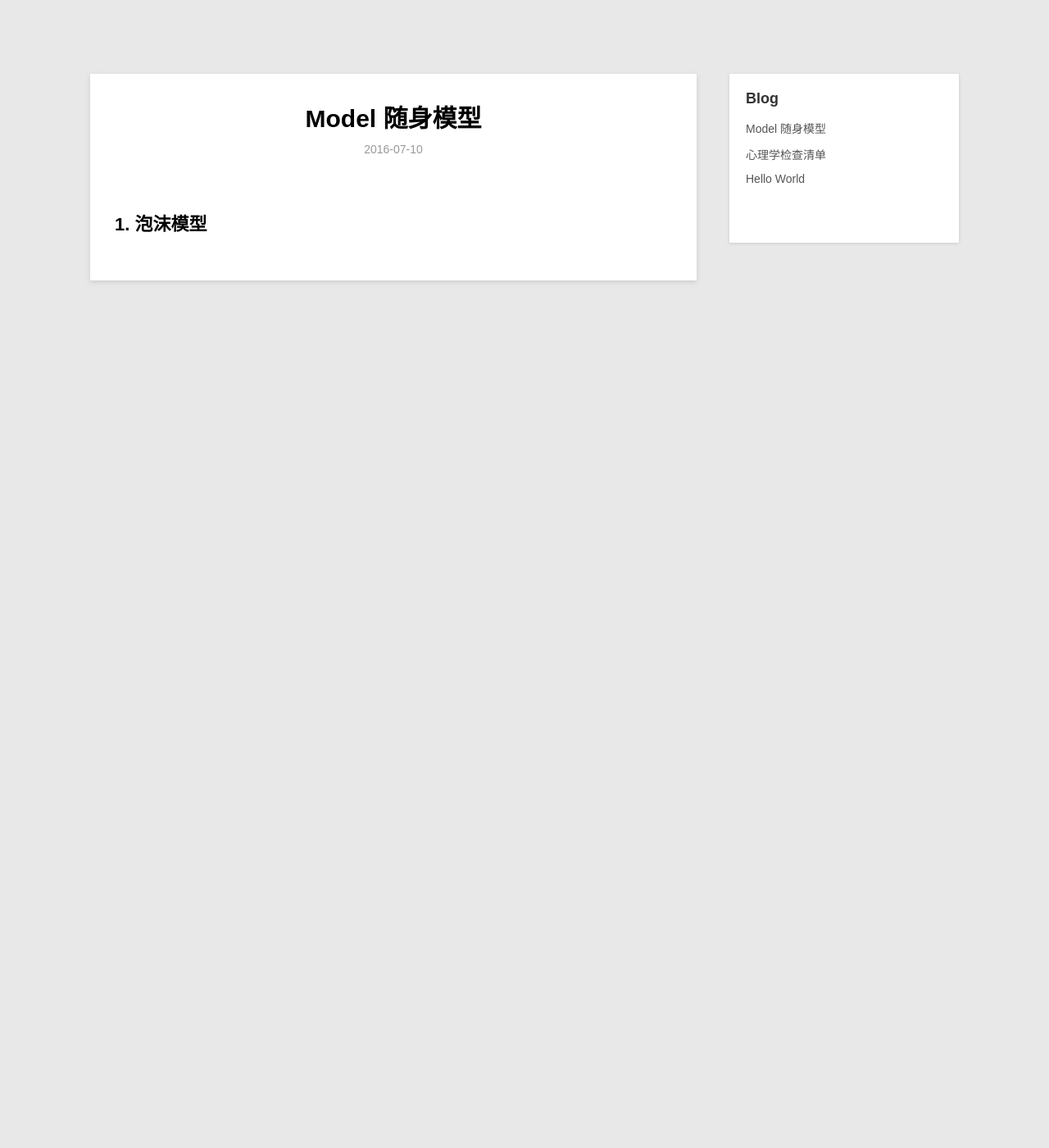
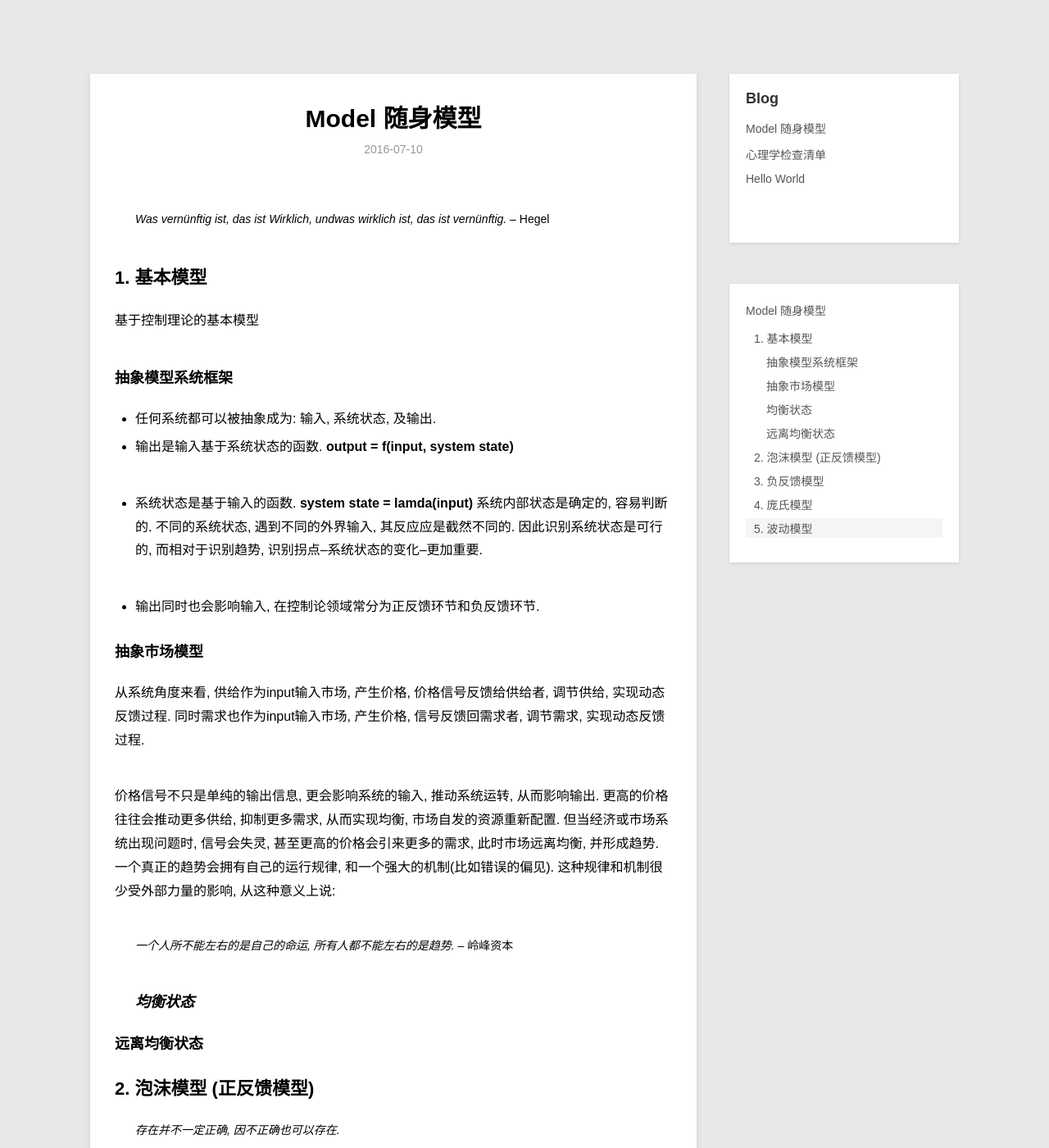
Before and after one commit to LightningX/lightningx.github.io, a Jekyll site: the page built from _posts/blog/2016-7-10-model.md, in a window 1280 px wide and 1400 px high. Shown: the whole window at 82% size. Built offline with Jekyll 4.4.1, drawn with Linux system fonts in a browser that asks for light colours; Markdown is read by kramdown in place of the engine named in the settings; some of the changed text lies outside the part shown.

Commit message:
updated model

```diff
--- a/_posts/blog/2016-7-10-model.md
+++ b/_posts/blog/2016-7-10-model.md
@@ -4,8 +4,46 @@ title: Model 随身模型
 description: 研究各个领域常见模型
 category: blog
 ---
+>Was vernünftig ist, das ist Wirklich, undwas wirklich ist, das ist vernünftig.
+> -- <cite>Hegel</cite>
 
-##1. 泡沫模型
+
+##1. 基本模型
+基于控制理论的基本模型
+
+###抽象模型系统框架
+- 任何系统都可以被抽象成为: 输入, 系统状态, 及输出.
+- 输出是输入基于系统状态的函数.
+**output = f(input, system state)**
+
+
+-	系统状态是基于输入的函数.
+**system state = lamda(input)**
+系统内部状态是确定的, 容易判断的. 不同的系统状态, 遇到不同的外界输入, 其反应应是截然不同的.
+因此识别系统状态是可行的, 而相对于识别趋势, 识别拐点--系统状态的变化--更加重要.
+
+-	输出同时也会影响输入, 在控制论领域常分为正反馈环节和负反馈环节.
+
+
+
+###抽象市场模型
+从系统角度来看, 供给作为input输入市场, 产生价格, 价格信号反馈给供给者, 调节供给, 实现动态反馈过程. 同时需求也作为input输入市场, 产生价格, 信号反馈回需求者, 调节需求, 实现动态反馈过程.
+
+价格信号不只是单纯的输出信息, 更会影响系统的输入, 推动系统运转, 从而影响输出. 更高的价格往往会推动更多供给, 抑制更多需求, 从而实现均衡, 市场自发的资源重新配置. 但当经济或市场系统出现问题时, 信号会失灵, 甚至更高的价格会引来更多的需求, 此时市场远离均衡, 并形成趋势. 一个真正的趋势会拥有自己的运行规律, 和一个强大的机制(比如错误的偏见). 这种规律和机制很少受外部力量的影响, 从这种意义上说:
+> 一个人所不能左右的是自己的命运, 所有人都不能左右的是趋势.  -- <cite> 岭峰资本 </cite>
+###均衡状态
+
+###远离均衡状态
+
+##2. 泡沫模型 (正反馈模型)
+
+>存在并不一定正确, 因不正确也可以存在.
+
+##3. 负反馈模型
+
+##4. 庞氏模型
+
+##5. 波动模型
 
 
 
```
Also changed, not shown: _posts/blog/2014-12-13-checklist.md (+7 -6 lines).
